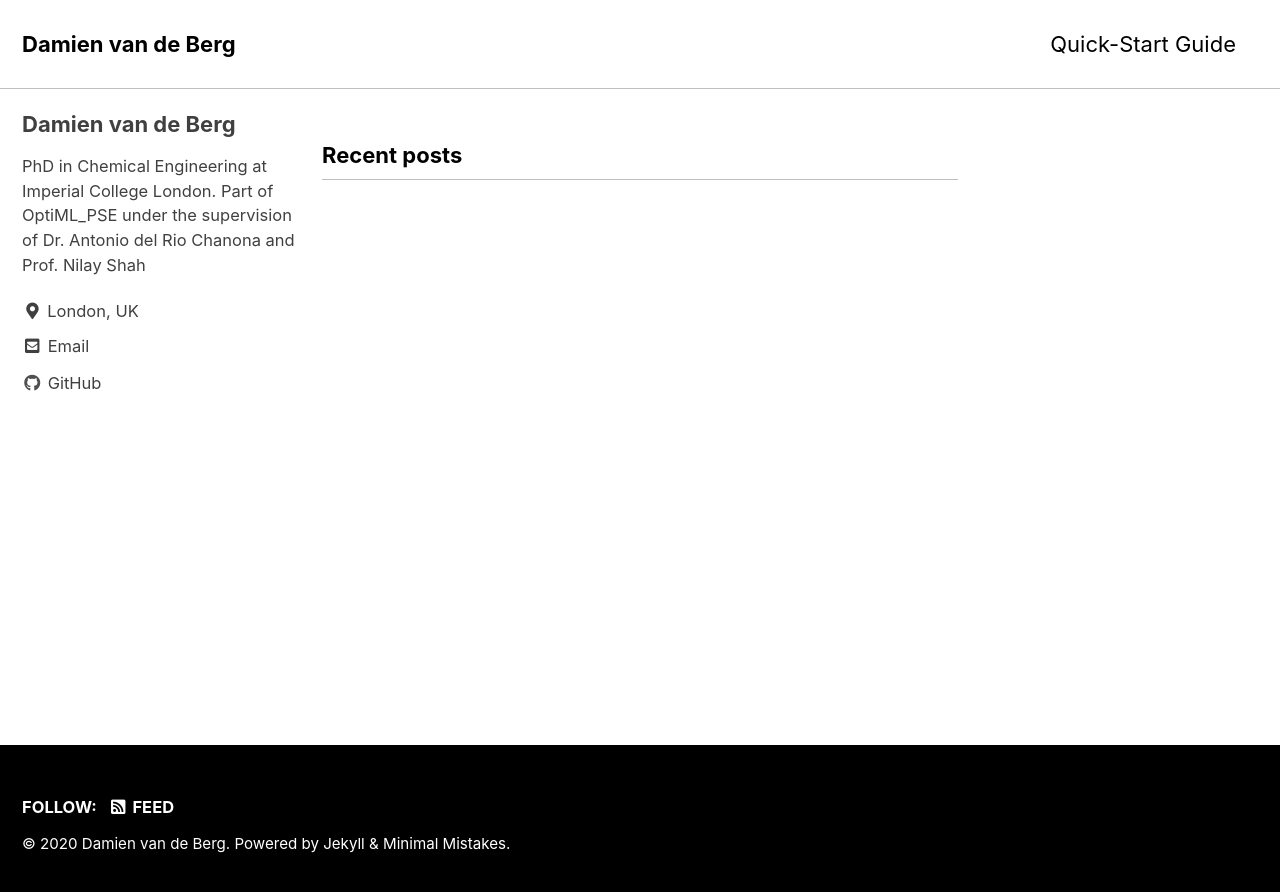
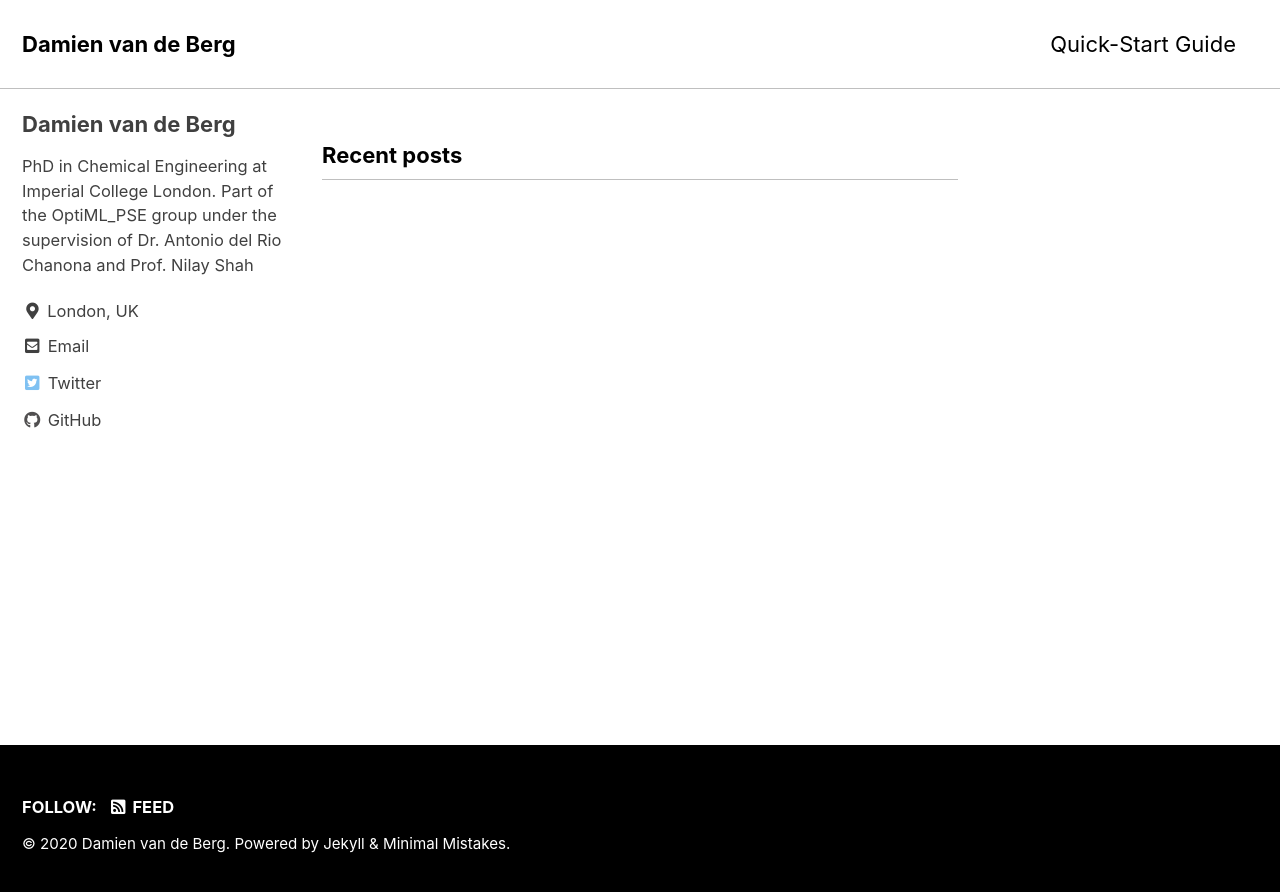
Before and after one commit to dv516/dv516.github.io, a Jekyll site: the page built from index.html, in a window 1280 px wide. Shown: the top 892 px of the page. Built offline with Jekyll 4.4.1, drawn with Linux system fonts in a browser that asks for light colours; cached includes are drawn as plain includes; the list of posts is cut into pages by our own code.

Commit message:
Twitter and Subtitle

```diff
--- a/_config.yml
+++ b/_config.yml
@@ -15,7 +15,7 @@
 minimal_mistakes_skin    : "contrast" # "air", "aqua", "contrast", "dark", "dirt", "neon", "mint", "plum", "sunrise"
 
 # Site Settings
-locale                   : "en-US"
+locale                   : "en-GB"
 title                    : "Damien van de Berg"
 title_separator          : "-"
 subtitle                 : # site tagline that appears below site title in masthead
@@ -95,7 +95,7 @@ analytics:
 author:
   name             : "Damien van de Berg"
   avatar           : # path of avatar image, e.g. "/assets/images/bio-photo.jpg"
-  bio              : "PhD in Chemical Engineering at Imperial College London. Part of OptiML_PSE under the supervision of Dr. Antonio del Rio Chanona and Prof. Nilay Shah"
+  bio              : "PhD in Chemical Engineering at Imperial College London. Part of the OptiML_PSE group under the supervision of Dr. Antonio del Rio Chanona and Prof. Nilay Shah"
   location         : "London, UK"
   email            :
   links:
@@ -107,7 +107,7 @@ author:
       # url: "https://your-website.com"
     - label: "Twitter"
       icon: "fab fa-fw fa-twitter-square"
-      # url: "https://twitter.com/"
+      url: "https://twitter.com/DamienvandeBer1"
     - label: "Facebook"
       icon: "fab fa-fw fa-facebook-square"
       # url: "https://facebook.com/"
```
